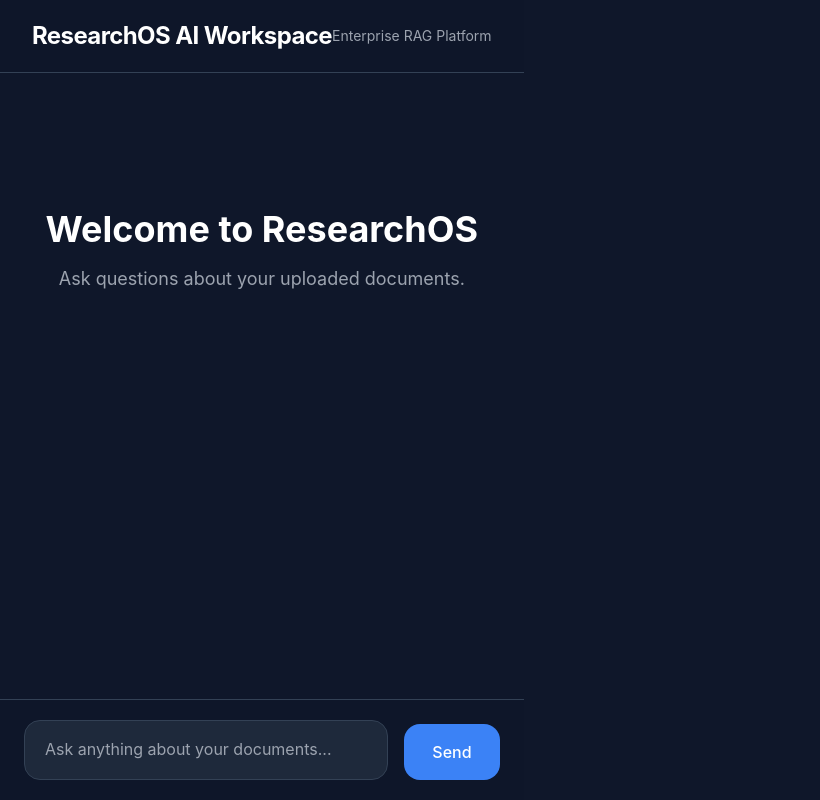
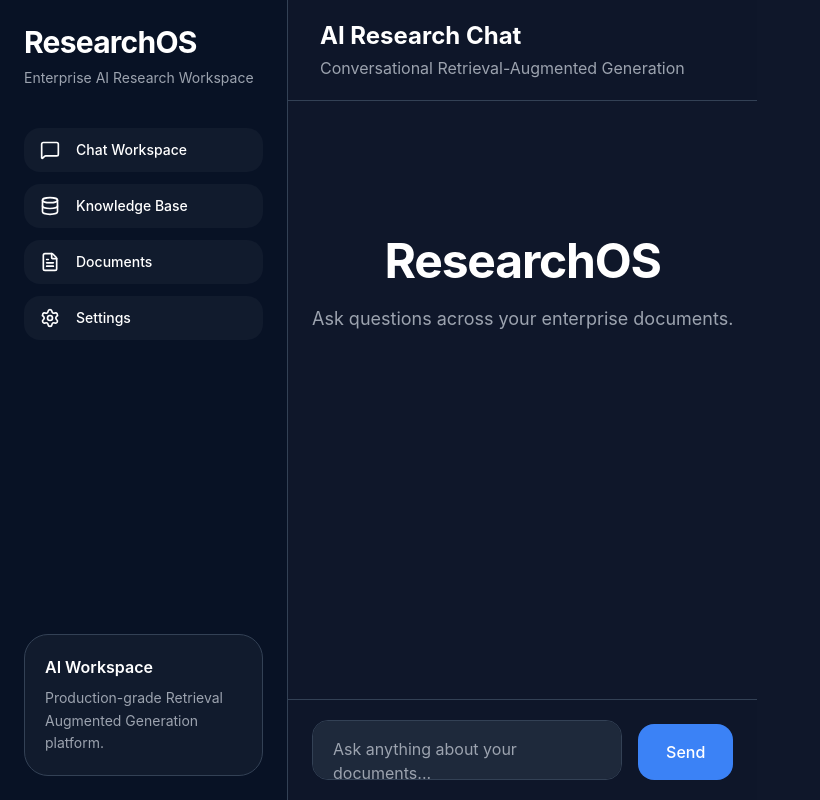
Before and after one commit to shreykalra22/researchos-frontend, a React (Vite) app: page / in a window 1280 px wide. Shown: the whole page, without its empty margins (0-820 px from the left). Built offline with nearby package versions, Linux system fonts and the light colour scheme.

Commit message:
Implement enterprise dashboard and sidebar architecture

```diff
--- /dev/null
+++ b/src/components/layout/Sidebar.tsx
@@ -0,0 +1,156 @@
+import {
+  MessageSquare,
+  Database,
+  FileText,
+  Settings,
+} from "lucide-react";
+
+export default function Sidebar() {
+
+  const menuItems = [
+    {
+      icon: MessageSquare,
+      label: "Chat Workspace",
+    },
+    {
+      icon: Database,
+      label: "Knowledge Base",
+    },
+    {
+      icon: FileText,
+      label: "Documents",
+    },
+    {
+      icon: Settings,
+      label: "Settings",
+    },
+  ];
+
+  return (
+
+    <aside
+      className="
+        hidden
+        lg:flex
+        w-72
+        border-r
+        border-border
+        bg-[#081225]
+        flex-col
+        p-6
+      "
+    >
+
+      {/* LOGO */}
+
+      <div className="mb-10">
+
+        <h1
+          className="
+            text-3xl
+            font-bold
+            tracking-tight
+          "
+        >
+          ResearchOS
+        </h1>
+
+        <p
+          className="
+            text-sm
+            text-gray-400
+            mt-2
+          "
+        >
+          Enterprise AI Research Workspace
+        </p>
+
+      </div>
+
+      {/* NAVIGATION */}
+
+      <nav className="space-y-3">
+
+        {menuItems.map((item) => {
+
+          const Icon = item.icon;
+
+          return (
+
+            <button
+              key={item.label}
+              className="
+                w-full
+                flex
+                items-center
+                gap-4
+                px-4
+                py-3
+                rounded-2xl
+                bg-secondary/40
+                hover:bg-secondary
+                transition
+                text-left
+              "
+            >
+
+              <Icon size={20} />
+
+              <span
+                className="
+                  text-sm
+                  font-medium
+                "
+              >
+                {item.label}
+              </span>
+
+            </button>
+
+          );
+
+        })}
+
+      </nav>
+
+      {/* BOTTOM PANEL */}
+
+      <div className="mt-auto">
+
+        <div
+          className="
+            rounded-3xl
+            border
+            border-border
+            bg-secondary/40
+            p-5
+          "
+        >
+
+          <h3
+            className="
+              font-semibold
+              mb-2
+            "
+          >
+            AI Workspace
+          </h3>
+
+          <p
+            className="
+              text-sm
+              text-gray-400
+              leading-relaxed
+            "
+          >
+            Production-grade Retrieval
+            Augmented Generation platform.
+          </p>
+
+        </div>
+
+      </div>
+
+    </aside>
+  );
+}
--- a/src/pages/ChatPage.tsx
+++ b/src/pages/ChatPage.tsx
@@ -1,3 +1,5 @@
+import Sidebar from "../components/layout/Sidebar";
+
 import { useEffect, useRef, useState } from "react";
 
 import { v4 as uuidv4 } from "uuid";
@@ -6,9 +8,7 @@ import MessageBubble from "../components/chat/MessageBubble";
 
 import { sendChatMessage } from "../api/chatApi";
 
-import type {
-  ChatMessage,
-} from "../types/chat";
+import type { ChatMessage } from "../types/chat";
 
 export default function ChatPage() {
 
@@ -124,6 +124,20 @@ export default function ChatPage() {
         bg-background
         text-white
         flex
+        overflow-hidden
+      "
+    >
+
+      {/* SIDEBAR */}
+
+      <Sidebar />
+
+      {/* MAIN CONTENT */}
+
+      <div
+        className="
+          flex-1
+          flex
           flex-col
         "
       >
@@ -137,20 +151,15 @@ export default function ChatPage() {
             px-8
             py-5
             backdrop-blur-md
-          sticky
-          top-0
-          z-10
             bg-background/90
           "
         >
 
           <div
             className="
-            max-w-5xl
+              max-w-4xl
               mx-auto
-            flex
-            items-center
-            justify-between
+              w-full
             "
           >
 
@@ -158,26 +167,25 @@ export default function ChatPage() {
               className="
                 text-2xl
                 font-bold
-              tracking-tight
               "
             >
-            ResearchOS AI Workspace
+              AI Research Chat
             </h1>
 
-          <div
+            <p
               className="
-              text-sm
                 text-gray-400
+                mt-1
               "
             >
-            Enterprise RAG Platform
-          </div>
+              Conversational Retrieval-Augmented Generation
+            </p>
 
           </div>
 
         </header>
 
-      {/* CHAT SECTION */}
+        {/* CHAT AREA */}
 
         <main
           className="
@@ -188,7 +196,7 @@ export default function ChatPage() {
 
           <div
             className="
-            max-w-5xl
+              max-w-4xl
               mx-auto
               px-6
               py-10
@@ -209,12 +217,13 @@ export default function ChatPage() {
 
                 <h2
                   className="
-                  text-4xl
+                    text-5xl
                     font-bold
-                  mb-4
+                    mb-5
+                    tracking-tight
                   "
                 >
-                Welcome to ResearchOS
+                  ResearchOS
                 </h2>
 
                 <p
@@ -223,7 +232,7 @@ export default function ChatPage() {
                     text-lg
                   "
                 >
-                Ask questions about your uploaded documents.
+                  Ask questions across your enterprise documents.
                 </p>
 
               </div>
@@ -271,7 +280,7 @@ export default function ChatPage() {
 
         </main>
 
-      {/* INPUT SECTION */}
+        {/* INPUT */}
 
         <footer
           className="
@@ -279,15 +288,6 @@ export default function ChatPage() {
             border-border
             bg-background/90
             backdrop-blur-md
-          sticky
-          bottom-0
-        "
-      >
-
-        <div
-          className="
-            max-w-5xl
-            mx-auto
             px-6
             py-5
           "
@@ -295,13 +295,13 @@ export default function ChatPage() {
 
           <div
             className="
+              max-w-4xl
+              mx-auto
               flex
               gap-4
               items-end
             "
           >
-
-            {/* INPUT */}
 
             <textarea
               value={question}
@@ -337,13 +337,9 @@ export default function ChatPage() {
                 outline-none
                 focus:border-primary
                 transition
-                disabled:opacity-50
                 min-h-[60px]
-                max-h-[200px]
               "
             />
-
-            {/* BUTTON */}
 
             <button
               onClick={handleAsk}
@@ -355,8 +351,6 @@ export default function ChatPage() {
                 bg-primary
                 hover:opacity-90
                 transition
-                disabled:opacity-50
-                disabled:cursor-not-allowed
                 font-medium
               "
             >
@@ -367,9 +361,9 @@ export default function ChatPage() {
 
           </div>
 
+        </footer>
+
       </div>
-
-      </footer>
 
     </div>
   );
```
Lines whose indentation alone changed are shown as unchanged.
